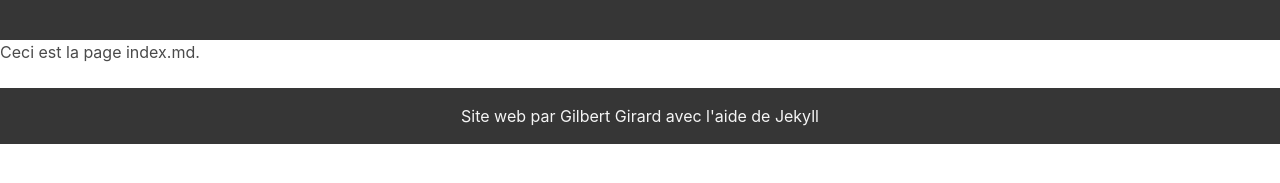
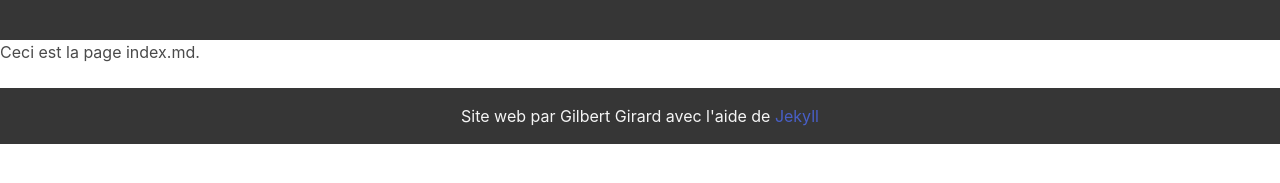
Before and after one commit to gilbiere/jeckyll-1, a Jekyll site: the page built from index.md, in a window 1280 px wide. Shown: the part 144-327 px from the top of the page. Built offline with Jekyll 4.4.1, drawn with Linux system fonts in a browser that asks for light colours; nearby versions of some CDN libraries.

Commit message:
Update footer.html

```diff
--- a/_includes/footer.html
+++ b/_includes/footer.html
@@ -1,5 +1,5 @@
 <footer>
    <div class="has-text-centered has-background-dark">
-   <h4 class="has-text-white-ter m-4 p-4">Site web par {{ site.author }} avec l'aide de Jekyll</h4>
+   <h4 class="has-text-white-ter m-4 p-4">Site web par {{ site.author }} avec l'aide de <a href="https://jekyllrb.com/">Jekyll</a></h4>
    </div>
 </footer>
```
